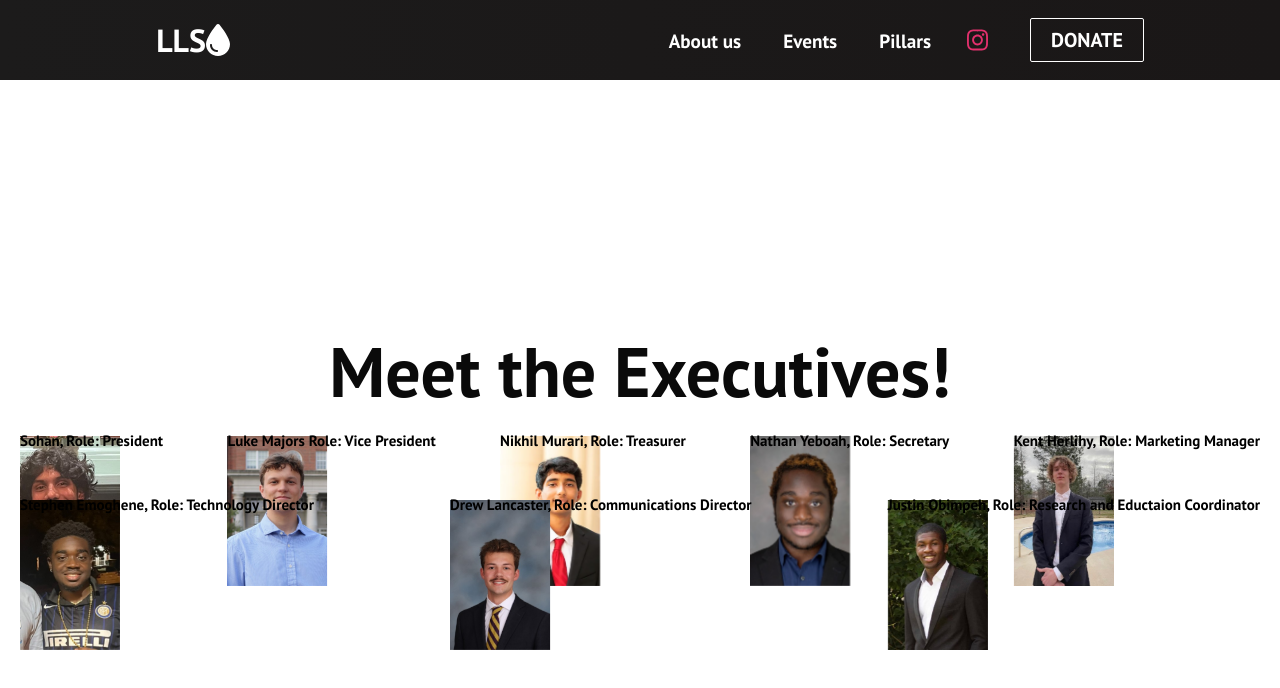
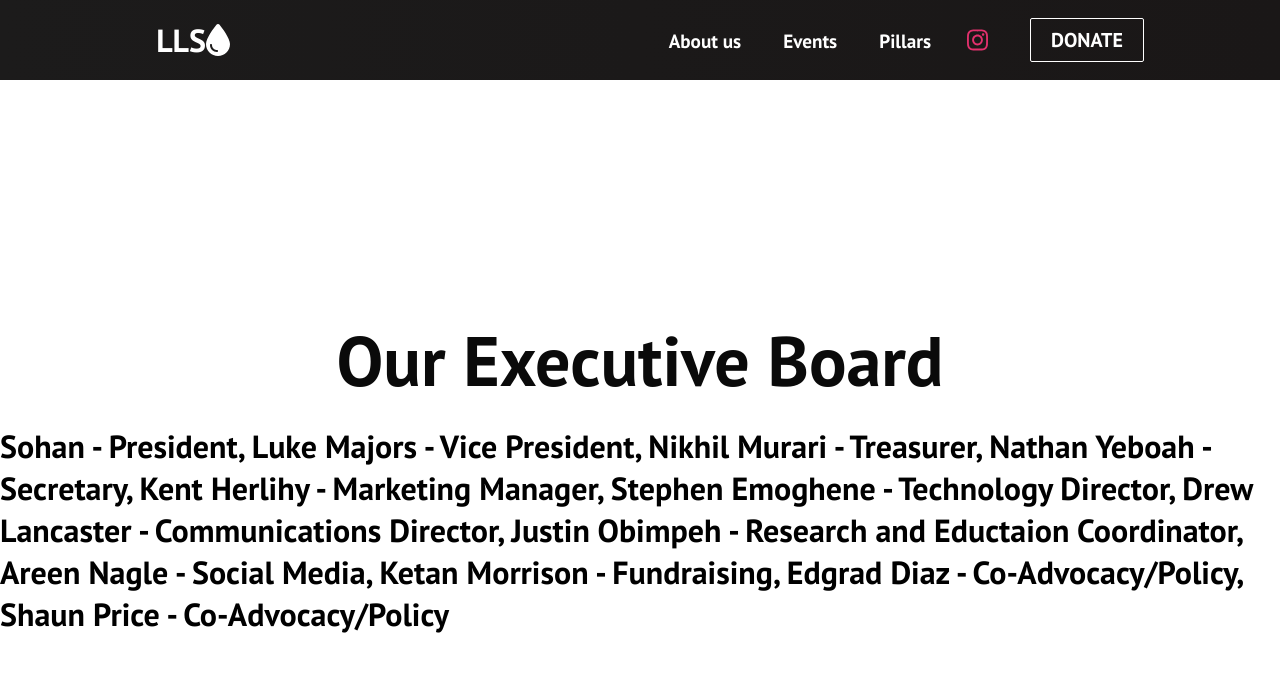
Before and after one commit to StezhenEm/lls-website, a React (Create React App) app: page /about-us in a window 1280 px wide. Shown: the top 688 px of the page. Built offline with nearby package versions, Linux system fonts and the light colour scheme.

Commit message:
about us w/o pictures

```diff
--- a/src/components/AboutUs.css
+++ b/src/components/AboutUs.css
@@ -13,12 +13,12 @@
 .about-container > h1 {
     color: #0a0a0a;
     font-size: 70px;
-    margin-top: -100px;
+    margin-top: -10px;
 }
 
 .about-container > p {
-    margin-top: 8px;
-    color: #fff;
+    margin-top: 20px;
+    color: #000000;
     font-size: 32px;
 }
 
--- a/src/components/AboutUs.js
+++ b/src/components/AboutUs.js
@@ -3,6 +3,7 @@ import '../App.css';
 import './AboutUs.css';
 
 function AboutUs() {
+    /*
     const lukePic = new URL("../image/Luke.jpg", import.meta.url)
     const nikhilPic = new URL("../image/Nikihal.jpg", import.meta.url)
     const sohanPic = new URL("../image/Sohan.jpg", import.meta.url)
@@ -11,6 +12,7 @@ function AboutUs() {
     const stephenPic = new URL("../image/Stephen.jpg", import.meta.url)
     const yeboahPic = new URL("../image/yeboahPic.jpg", import.meta.url)
     const justinPic = new URL("../image/Jobi.jpg", import.meta.url)
+
     const executives = [
         {image: sohanPic, text: "Sohan, Role: President"},
         {image: lukePic, text: "Luke Majors Role: Vice President"},
@@ -21,18 +23,20 @@ function AboutUs() {
         {image: drewPic, text: "Drew Lancaster, Role: Communications Director"},
         {image: justinPic, text: "Justin Obimpeh, Role: Research and Eductaion Coordinator"}
     ];
+    */
 
     return(
         <div className='about-container' >
-            <h1>Meet the Executives!</h1>
-            <div className='executives-container'>
-                {executives.map((executive, index) => (
-                    <div className='executive' key={index}>
-                        <img src={executive.image} alt={executive.text} className="photo" />
-                        <p>{executive.text}</p>
-                    </div>
-                ))}
-            </div>
+            <h1>Our Executive Board</h1>
+            <p>Sohan - President, Luke Majors - Vice President,
+         Nikhil Murari - Treasurer, Nathan Yeboah - Secretary, Kent Herlihy - Marketing Manager,
+        Stephen Emoghene - Technology Director,
+        Drew Lancaster - Communications Director,
+        Justin Obimpeh - Research and Eductaion Coordinator,
+        Areen Nagle - Social Media,
+        Ketan Morrison - Fundraising,
+        Edgrad Diaz - Co-Advocacy/Policy,
+        Shaun Price - Co-Advocacy/Policy</p>
         </div>
 
     );
--- a/src/components/Donate.css
+++ b/src/components/Donate.css
@@ -11,6 +11,6 @@
 
 .donate-container > h2 {
     color: black;
-    font-size: 100px;
+    font-size: 50px;
     margin-top: -100px;
 }
--- a/src/components/Donate.js
+++ b/src/components/Donate.js
@@ -6,7 +6,7 @@ import './Donate.css';
 function Donate() {
     return(
         <div className='donate-container' >
-            <h1>Not currently accepting donations</h1>
+            <h2>Not currently accepting donations</h2>
 
         </div>
     );
```
